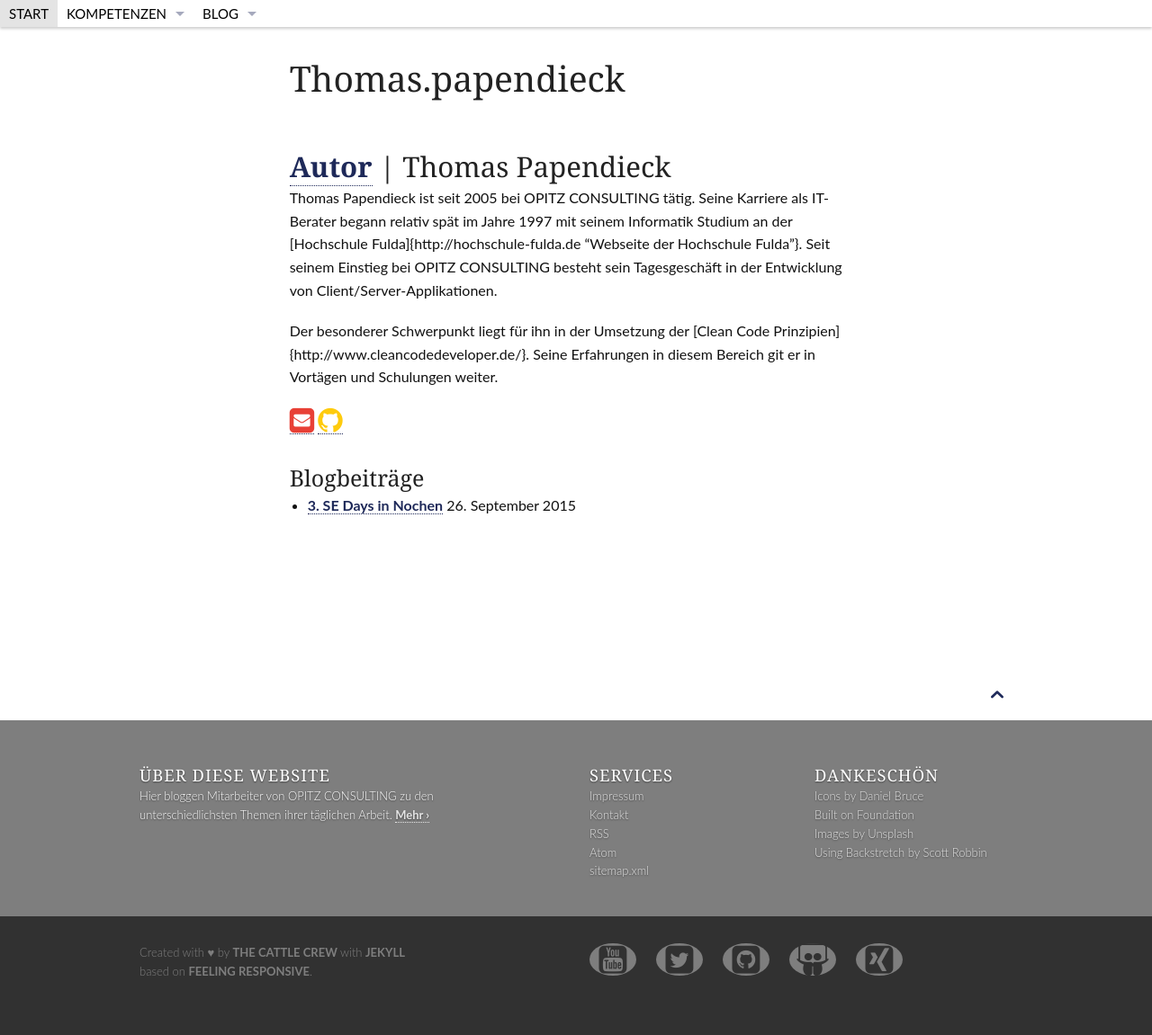
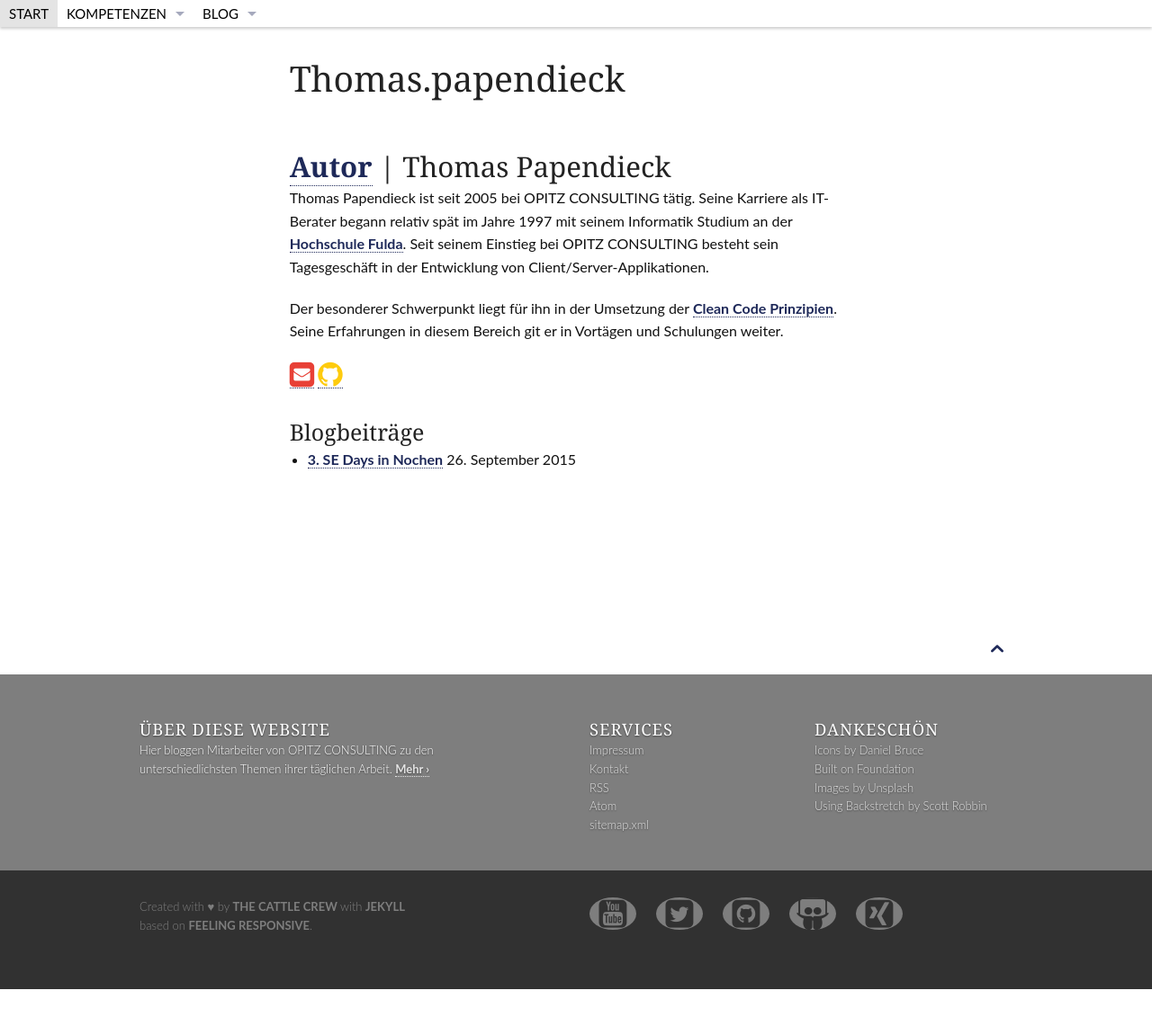
Before and after one commit to opitzconsulting/opitzconsulting.github.io, a Jekyll site: the page built from _authors/thomas.papendieck.md, in a window 1280 px wide. Shown: the whole page at 90% size. Built offline with Jekyll 4.4.1, drawn with Linux system fonts in a browser that asks for light colours; nearby versions of some CDN libraries; after the commit the page ends 1100 px from its top, so only the background shows below that.

Commit message:
links corrected

```diff
--- a/_authors/thomas.papendieck.md
+++ b/_authors/thomas.papendieck.md
@@ -7,8 +7,8 @@ social:
 ---
 
 Thomas Papendieck ist seit 2005 bei OPITZ CONSULTING tätig.
-Seine Karriere als IT-Berater begann relativ spät im Jahre 1997 mit seinem Informatik Studium an der [Hochschule Fulda]{http://hochschule-fulda.de "Webseite der Hochschule Fulda"}.
+Seine Karriere als IT-Berater begann relativ spät im Jahre 1997 mit seinem Informatik Studium an der [Hochschule Fulda]( http://hochschule-fulda.de "Webseite der Hochschule Fulda" ).
 Seit seinem Einstieg bei OPITZ CONSULTING besteht sein Tagesgeschäft in der Entwicklung von Client/Server-Applikationen.
 
-Der besonderer Schwerpunkt liegt für ihn in der Umsetzung der [Clean Code Prinzipien]{http://www.cleancodedeveloper.de/}.
+Der besonderer Schwerpunkt liegt für ihn in der Umsetzung der [Clean Code Prinzipien]( http://www.cleancodedeveloper.de/ ).
 Seine Erfahrungen in diesem Bereich git er in Vortägen und Schulungen weiter.
--- a/_includes/meta_information
+++ b/_includes/meta_information
@@ -4,7 +4,7 @@
 					{% assign author = site.data.authors[page.author] %}
 					<!-- Output author details if some exist. -->
 					{% if author %}
-					<span itemprop="author" itemscope itemtype="http://schema.org/Person"><span itemprop="name" class="pr20 icon-edit"><a href="{{ author.uri }}" target="_blank"> {{ author.name }}</a></span>
+					<span itemprop="author" itemscope itemtype="http://schema.org/Person"><span itemprop="name" class="pr20 icon-edit"><a href="{{site.url}}{{ site.baseurl }}/authors/{{page.author}}" > {{ author.name }}</a></span>
 				</span>
 				{% endif %}
 
```
